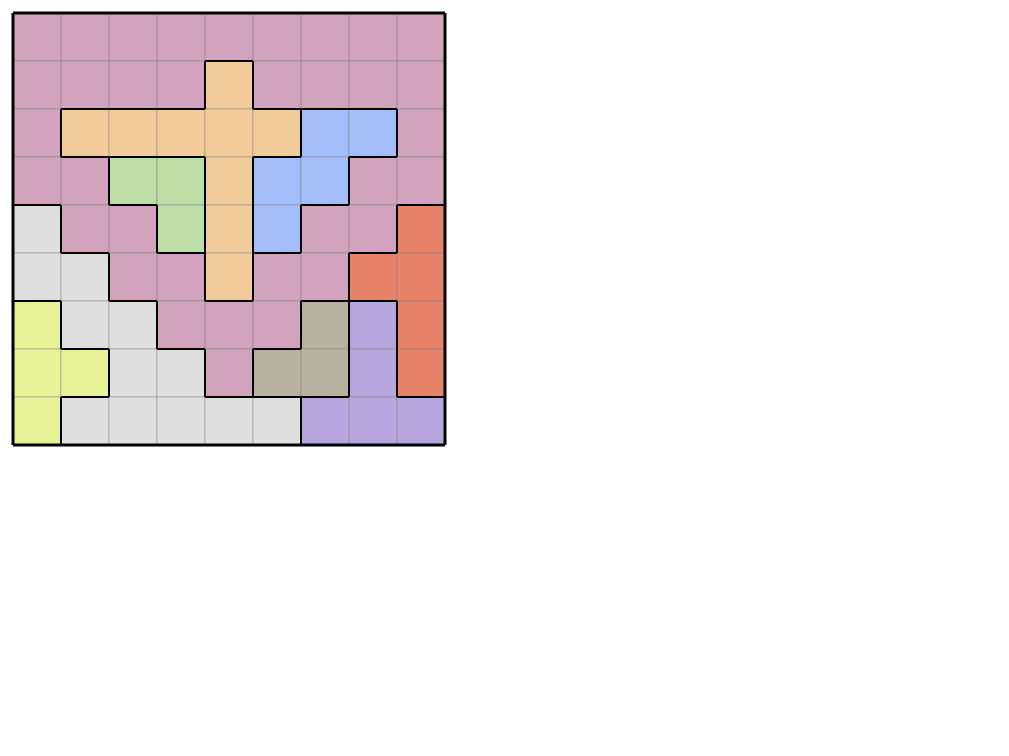
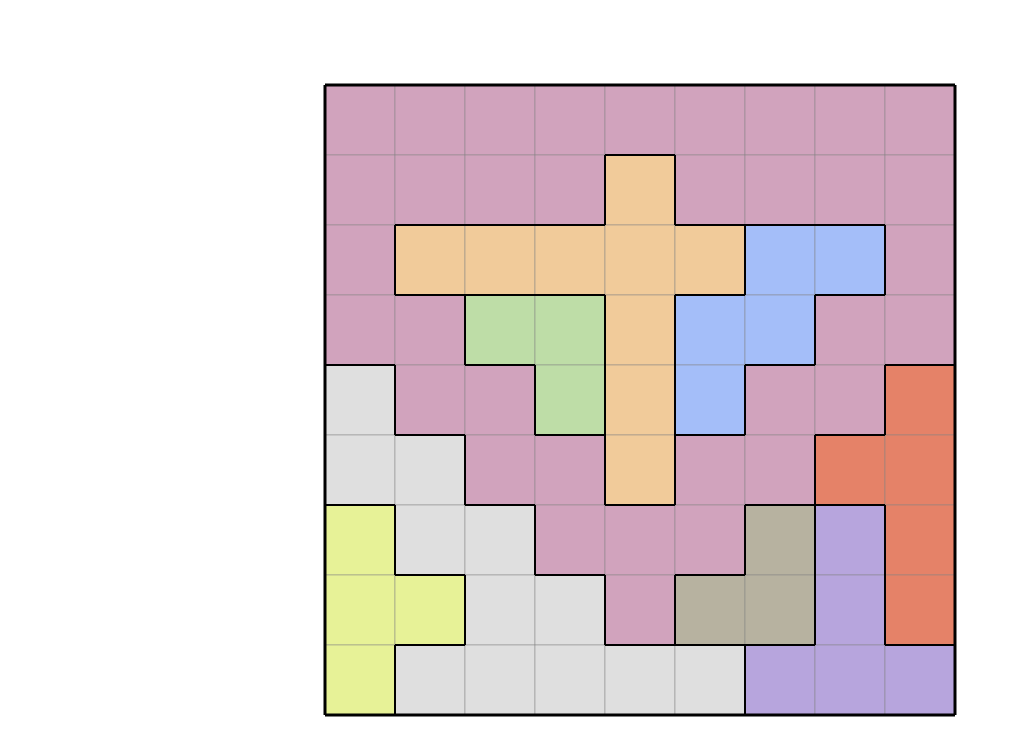
Before and after one commit to sihlecodes/queens-clone, a website with bundled scripts: page public/index.html in a window 1280 px wide. Shown: the whole page, without its empty margins (0-1009 px from the left). Built offline with nearby package versions, Linux system fonts and the light colour scheme.

Commit message:
Add dynamic board resizing (#5)

```diff
--- a/public/index.html
+++ b/public/index.html
@@ -5,8 +5,15 @@
         <meta name="viewport" content="width=device-width, initial-scale=1.0">
         <title>Queens Clone</title>
         <style rel="stylesheet">
+            html, body {
+                margin: 0;
+                padding: 0;
+            }
+
             svg {
                 position: absolute;
+                margin: auto;
+                inset: 0;
                 /*border: 1px solid #000000;*/
                 touch-action: none;
             }
@@ -53,7 +60,7 @@
         </style>
     </head>
     <body>
-        <svg id="svg-canvas" width="640" height="640">
+        <svg id="svg-canvas">
             <defs>
                 <filter id="invalid_color">
                     <feColorMatrix
--- a/public/js/board.js
+++ b/public/js/board.js
@@ -1,4 +1,5 @@
 import { QueensValidator } from "./validator.js";
+import { Configs } from "./game.js";
 
 export const Marks = {
     NONE: 0,
@@ -131,9 +132,10 @@ export class Board {
     }
 
     static to_relative_position(global_x, global_y) {
+        const {TILE_SIZE, RENDER_OFFSET} = Configs;
         return {
-            x: Math.floor((global_x - 5) / TILE_SIZE),
-            y: Math.floor((global_y - 5) / TILE_SIZE),
+            x: Math.floor((global_x - RENDER_OFFSET) / TILE_SIZE),
+            y: Math.floor((global_y - RENDER_OFFSET) / TILE_SIZE),
         };
     }
 
@@ -142,9 +144,10 @@ export class Board {
     }
 
     static to_global_position(relative_x, relative_y) {
+        const {TILE_SIZE, RENDER_OFFSET} = Configs;
         return {
-            x: 5 + relative_x * TILE_SIZE,
-            y: 5 + relative_y * TILE_SIZE,
+            x: RENDER_OFFSET + relative_x * TILE_SIZE,
+            y: RENDER_OFFSET + relative_y * TILE_SIZE,
         };
     }
 
@@ -189,14 +192,6 @@ export class Board {
         return this.marks_grid[y][x];
     }
 
-    width() {
-        return this.columns() * TILE_SIZE;
-    }
-
-    height() {
-        return this.rows() * TILE_SIZE;
-    }
-
     get_color(x, y) {
         if (!this.within_bounds(x, y))
             return -1
--- a/public/js/game.js
+++ b/public/js/game.js
@@ -1,12 +1,29 @@
 import { Renderer } from './render.js';
-import { Board, Marks } from './board.js';
+import { Board, Marks, TILE_SIZE } from './board.js';
 import { StateMachine } from './input_handler.js';
 import { default_layout } from './assets.js';
 
+export const Configs = {
+    TILE_SIZE: undefined,
+    RENDER_OFFSET: 5,
+}
+
 const Game = {
     start: function () {
+
         const canvas = document.getElementById('svg-canvas');
         const board = new Board(default_layout);
+
+        const width = window.innerWidth * .8;
+        const height = window.innerHeight * .8;
+
+        const smallest = Math.min(width, height);
+
+        canvas.setAttribute('width', smallest);
+        canvas.setAttribute('height', smallest);
+
+        Configs.TILE_SIZE = (smallest - Configs.RENDER_OFFSET * 2) / board.columns();
+
         const renderer = new Renderer(canvas, board);
         const state = new StateMachine();
 
--- a/public/js/render.js
+++ b/public/js/render.js
@@ -1,5 +1,6 @@
 import { LayeredSVGToCanvasContext } from "./adapters.js";
-import { Marks, TILE_SIZE } from "./board.js";
+import { Marks } from "./board.js";
+import { Configs } from "./game.js";
 
 const default_color_map = {
     1: "#b7a5dd",
@@ -57,6 +58,8 @@ export class Renderer {
     }
 
     render_mouse_position(x, y) {
+        const { TILE_SIZE } = Configs;
+
         if (!this.board.within_bounds(x, y))
             return;
 
@@ -68,6 +71,8 @@ export class Renderer {
     }
 
     clear_mouse_position(x, y) {
+        const { TILE_SIZE } = Configs;
+
         if (!this.board.within_bounds(x, y))
             return;
 
@@ -78,6 +83,8 @@ export class Renderer {
     }
 
     render_invalid_cells(cells) {
+        const { TILE_SIZE } = Configs;
+
         const ctx = this.canvas.layer('errors');
         const marks_ctx = this.canvas.layer('marks');
 
@@ -120,6 +127,8 @@ export class Renderer {
     }
 
     render_mark(x, y) {
+        const { TILE_SIZE } = Configs;
+
         const board = this.board;
         const ctx = this.canvas.layer('marks');
 
@@ -170,6 +179,8 @@ export class Renderer {
     }
 
     render_board() {
+        const { TILE_SIZE } = Configs;
+
         let board = this.board;
         let ctx = this.canvas.layer('board');
 
```
Lines whose indentation alone changed are shown as unchanged.
